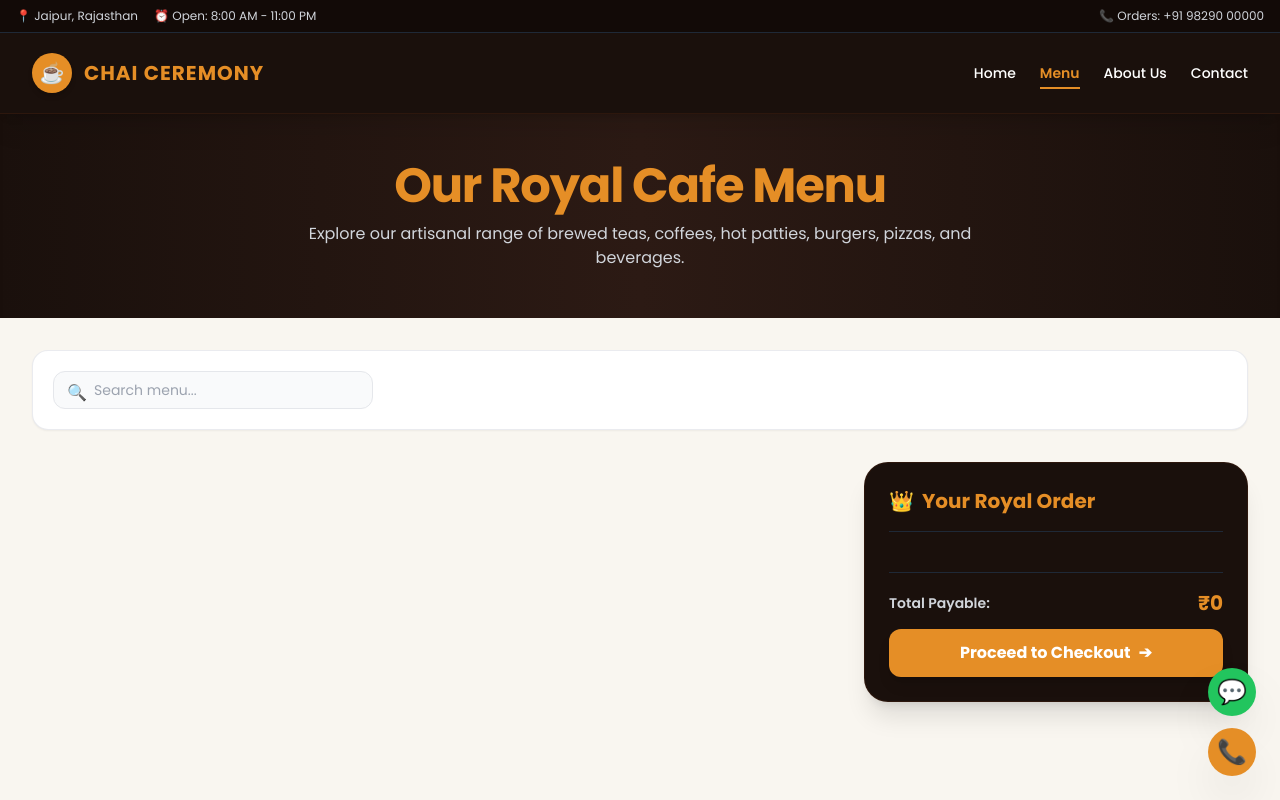
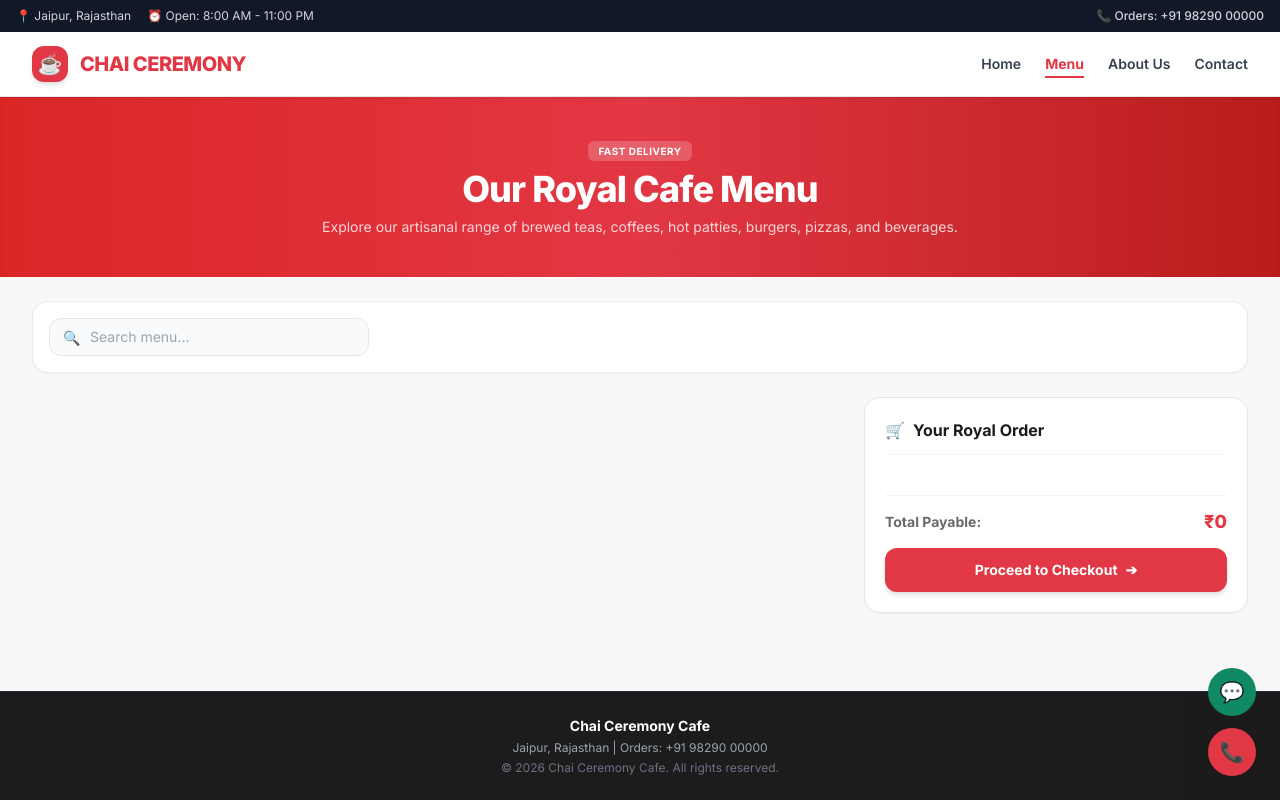
Before and after one commit to brluckyjat-cell/cafe-system, a website: page public/menu.html in a window 1280 px wide. Drawn offline with nearby package versions, Linux system fonts and the light colour scheme.

Commit message:
Update menu.html

```diff
--- a/public/menu.html
+++ b/public/menu.html
@@ -3,114 +3,121 @@
 <head>
   <meta charset="UTF-8">
   <meta name="viewport" content="width=device-width, initial-scale=1.0">
-  <title>Chai Ceremony Cafe - Royal Menu</title>
+  <title>Chai Ceremony Cafe - Menu</title>
   <!-- Tailwind CSS CDN -->
   <script src="https://cdn.tailwindcss.com"></script>
   <!-- Google Fonts -->
-  <link href="https://fonts.googleapis.com/css2?family=Poppins:wght@300;400;500;600;700&display=swap" rel="stylesheet">
+  <link href="https://fonts.googleapis.com/css2?family=Inter:wght@300;400;500;600;700;800&display=swap" rel="stylesheet">
   <script>
     tailwind.config = {
       theme: {
         extend: {
           colors: {
-            brandDark: '#1a100c',
-            brandGold: '#e58e26',
-            brandGoldHover: '#d37f19',
-            brandBg: '#f9f6f0',
+            zomatoRed: '#e23744',
+            zomatoRedHover: '#cb202d',
+            zomatoDark: '#1c1c1c',
+            zomatoBg: '#f8f8f8',
+            zomatoSubtext: '#696969',
+            vegGreen: '#0f8a65'
           },
           fontFamily: {
-            sans: ['Poppins', 'sans-serif'],
+            sans: ['Inter', 'sans-serif'],
           }
         }
       }
     }
   </script>
 </head>
-<body class="bg-brandBg text-gray-800 font-sans antialiased selection:bg-brandGold selection:text-white">
+<body class="bg-zomatoBg text-zomatoDark font-sans antialiased min-h-screen flex flex-col">
 
-  <!-- Top Info Bar -->
-  <div class="bg-[#120a07] text-gray-300 text-xs py-2 px-4 border-b border-gray-800">
+  <!-- Top Info Bar (Zomato Style Header Top) -->
+  <div class="bg-gray-900 text-gray-300 text-xs py-2 px-4">
     <div class="max-w-7xl mx-auto flex flex-wrap justify-between items-center gap-2">
       <div class="flex items-center gap-4">
         <span>📍 Jaipur, Rajasthan</span>
         <span>⏰ Open: 8:00 AM - 11:00 PM</span>
       </div>
       <div>
-        <a href="tel:+919829000000" class="hover:text-brandGold transition">📞 Orders: +91 98290 00000</a>
+        <a href="tel:+919829000000" class="hover:text-zomatoRed transition font-medium">📞 Orders: +91 98290 00000</a>
       </div>
     </div>
   </div>
 
-  <!-- Navigation Bar -->
-  <nav class="bg-brandDark text-white sticky top-0 z-40 shadow-xl border-b border-amber-900/20">
-    <div class="max-w-7xl mx-auto px-4 sm:px-6 lg:px-8 h-20 flex items-center justify-between">
+  <!-- Navbar -->
+  <nav class="bg-white border-b border-gray-200 sticky top-0 z-40 shadow-sm">
+    <div class="max-w-7xl mx-auto px-4 sm:px-6 lg:px-8 h-16 flex items-center justify-between">
       <div class="flex items-center gap-3">
-        <div class="w-10 h-10 bg-brandGold rounded-full flex items-center justify-center text-xl shadow-md">☕</div>
-        <a href="index.html" class="text-xl font-bold tracking-wider text-brandGold hover:text-brandGoldHover transition">CHAI CEREMONY</a>
+        <div class="w-9 h-9 bg-zomatoRed text-white rounded-xl flex items-center justify-center font-black text-xl shadow-md">☕</div>
+        <a href="index.html" class="text-xl font-extrabold tracking-tight text-zomatoRed hover:text-zomatoRedHover transition">CHAI CEREMONY</a>
       </div>
-      <ul class="flex items-center gap-6 text-sm font-medium">
-        <li><a href="index.html" class="hover:text-brandGold transition">Home</a></li>
-        <li><a href="menu.html" class="text-brandGold font-semibold border-b-2 border-brandGold pb-1">Menu</a></li>
-        <li><a href="about.html" class="hover:text-brandGold transition">About Us</a></li>
-        <li><a href="contact.html" class="hover:text-brandGold transition">Contact</a></li>
+      <ul class="flex items-center gap-6 text-xs sm:text-sm font-semibold text-gray-700">
+        <li><a href="index.html" class="hover:text-zomatoRed transition">Home</a></li>
+        <li><a href="menu.html" class="text-zomatoRed border-b-2 border-zomatoRed pb-1 font-bold">Menu</a></li>
+        <li><a href="about.html" class="hover:text-zomatoRed transition">About Us</a></li>
+        <li><a href="contact.html" class="hover:text-zomatoRed transition">Contact</a></li>
       </ul>
     </div>
   </nav>
 
-  <!-- Hero Header -->
-  <section class="bg-gradient-to-r from-brandDark via-[#2c1a14] to-brandDark text-white py-12 px-4 text-center relative overflow-hidden shadow-inner">
-    <div class="max-w-4xl mx-auto relative z-10">
-      <h1 class="text-3xl md:text-5xl font-extrabold text-brandGold tracking-tight mb-3">Our Royal Cafe Menu</h1>
-      <p class="text-gray-300 text-sm md:text-base max-w-2xl mx-auto leading-relaxed">
+  <!-- Zomato Red Hero Section -->
+  <section class="bg-gradient-to-r from-red-600 via-zomatoRed to-red-700 text-white py-10 px-4 text-center shadow-inner">
+    <div class="max-w-4xl mx-auto">
+      <span class="bg-white/20 text-white text-[10px] font-bold px-2.5 py-1 rounded-md uppercase tracking-wider">Fast Delivery</span>
+      <h1 class="text-3xl md:text-4xl font-extrabold tracking-tight mt-2 mb-2">Our Royal Cafe Menu</h1>
+      <p class="text-white/80 text-xs md:text-sm max-w-2xl mx-auto">
         Explore our artisanal range of brewed teas, coffees, hot patties, burgers, pizzas, and beverages.
       </p>
     </div>
   </section>
 
-  <!-- Search & Filter Controls -->
-  <section class="max-w-7xl mx-auto px-4 sm:px-6 lg:px-8 mt-8">
-    <div class="bg-white p-4 md:p-5 rounded-2xl shadow-sm border border-gray-200/80 flex flex-col md:flex-row items-center justify-between gap-4">
-      <!-- Search Box -->
+  <!-- Search & Category Filters (Retaining original IDs) -->
+  <section class="max-w-7xl mx-auto px-4 sm:px-6 lg:px-8 mt-6 w-full">
+    <div class="bg-white p-4 rounded-2xl shadow-sm border border-gray-200/80 flex flex-col md:flex-row items-center justify-between gap-4">
+
+      <!-- Search Input (Same ID: search-input) -->
       <div class="relative w-full md:w-80">
-        <span class="absolute left-3.5 top-2.5 text-gray-400">🔍</span>
-        <input type="text" id="search-input" placeholder="Search menu..." class="w-full pl-10 pr-4 py-2 bg-gray-50 border border-gray-200 rounded-xl text-sm focus:outline-none focus:ring-2 focus:ring-brandGold focus:bg-white transition" />
+        <span class="absolute left-3.5 top-2.5 text-gray-400 text-sm">🔍</span>
+        <input type="text" id="search-input" placeholder="Search menu..." class="w-full pl-10 pr-4 py-2 bg-gray-50 border border-gray-200 rounded-xl text-sm focus:outline-none focus:border-zomatoRed focus:bg-white transition" />
       </div>
 
-      <!-- Categories Container -->
+      <!-- Categories Container (Same ID: category-buttons) -->
       <div id="category-buttons" class="flex gap-2 overflow-x-auto w-full md:w-auto pb-2 md:pb-0 scrollbar-none">
-        <!-- JS se category buttons yahin load honge -->
+        <!-- Aapki existing JavaScript buttons yahan inject karegi -->
       </div>
+
     </div>
   </section>
 
-  <!-- Main Content Layout (Menu Grid + Cart Sidebar) -->
-  <div class="max-w-7xl mx-auto px-4 sm:px-6 lg:px-8 py-8 grid lg:grid-cols-3 gap-8 items-start">
+  <!-- Main Grid (Same IDs: menu-container, cart-sidebar, cart-items, cart-total, checkout-btn) -->
+  <div class="max-w-7xl mx-auto px-4 sm:px-6 lg:px-8 py-6 w-full grid lg:grid-cols-3 gap-8 items-start flex-1">
 
-    <!-- Food Items Grid Container -->
-    <main id="menu-container" class="lg:col-span-2 grid sm:grid-cols-2 gap-6">
-      <!-- JavaScript se food cards yahin inject honge -->
+    <!-- Food Items Grid Container (Same ID: menu-container) -->
+    <main id="menu-container" class="lg:col-span-2 grid sm:grid-cols-2 gap-4">
+      <!-- Aapki existing JavaScript food cards yahan render karegi -->
     </main>
 
-    <!-- Sidebar Cart -->
-    <aside id="cart-sidebar" class="bg-brandDark text-white p-6 rounded-3xl shadow-xl sticky top-24 border border-amber-900/20">
-      <div class="pb-4 border-b border-gray-800 mb-4 flex items-center justify-between">
-        <h2 class="text-xl font-bold text-brandGold flex items-center gap-2">
-          <span>👑</span> Your Royal Order
+    <!-- Sidebar Cart Container (Same ID: cart-sidebar) -->
+    <aside id="cart-sidebar" class="bg-white rounded-2xl border border-gray-200 p-5 shadow-sm sticky top-20">
+      <div class="pb-3 border-b border-gray-100 mb-4 flex items-center justify-between">
+        <h2 class="text-base font-bold text-zomatoDark flex items-center gap-2">
+          <span>🛒</span> Your Royal Order
         </h2>
       </div>
 
-      <!-- Dynamic Cart Items -->
-      <div id="cart-items" class="space-y-4 max-h-72 overflow-y-auto pr-1">
-        <!-- Cart list items code yahan JS se dynamically render hota hai -->
+      <!-- Dynamic Cart Items Container (Same ID: cart-items) -->
+      <div id="cart-items" class="space-y-3 max-h-64 overflow-y-auto pr-1 text-xs">
+        <!-- Aapke cart items yahan JS se dynamically render honge -->
       </div>
 
-      <!-- Order Summary & Total -->
-      <div class="mt-6 pt-4 border-t border-gray-800 space-y-3">
-        <div class="flex justify-between items-center text-sm font-semibold">
-          <span class="text-gray-300">Total Payable:</span>
-          <span id="cart-total" class="text-brandGold text-xl font-bold">₹0</span>
+      <!-- Total & Checkout Action -->
+      <div class="mt-6 pt-3 border-t border-gray-100 space-y-3">
+        <div class="flex justify-between items-center text-sm font-bold">
+          <span class="text-zomatoSubtext">Total Payable:</span>
+          <span id="cart-total" class="text-zomatoRed text-lg font-black">₹0</span>
         </div>
-        <button id="checkout-btn" class="w-full bg-brandGold hover:bg-brandGoldHover text-white font-bold py-3 rounded-xl transition shadow-lg flex items-center justify-center gap-2">
+
+        <!-- Checkout Button (Same ID: checkout-btn) -->
+        <button id="checkout-btn" class="w-full bg-zomatoRed hover:bg-zomatoRedHover text-white font-bold py-3 rounded-xl transition shadow-md text-sm flex items-center justify-center gap-2">
           <span>Proceed to Checkout</span>
           <span>➔</span>
         </button>
@@ -119,26 +126,37 @@
 
   </div>
 
-  <!-- Floating Quick Contact Buttons -->
+  <!-- Floating Contact Buttons (WhatsApp & Phone) -->
   <div class="fixed bottom-6 right-6 flex flex-col gap-3 z-50">
-    <a href="https://wa.me/919829000000" target="_blank" title="WhatsApp Us" class="w-12 h-12 bg-green-500 hover:bg-green-600 text-white rounded-full flex items-center justify-center text-2xl shadow-2xl transition hover:scale-110">
+    <a href="https://wa.me/919829000000" target="_blank" title="WhatsApp Us" class="w-12 h-12 bg-vegGreen hover:bg-green-700 text-white rounded-full flex items-center justify-center text-xl shadow-2xl transition hover:scale-110">
       💬
     </a>
-    <a href="tel:+919829000000" title="Call Cafe" class="w-12 h-12 bg-brandGold hover:bg-brandGoldHover text-white rounded-full flex items-center justify-center text-2xl shadow-2xl transition hover:scale-110">
+    <a href="tel:+919829000000" title="Call Cafe" class="w-12 h-12 bg-zomatoRed hover:bg-zomatoRedHover text-white rounded-full flex items-center justify-center text-xl shadow-2xl transition hover:scale-110">
       📞
     </a>
   </div>
 
-  <!-- Checkout Modal Container -->
-  <div id="checkout-modal" class="hidden fixed inset-0 bg-black/70 backdrop-blur-sm z-50 flex items-center justify-center p-4">
-    <div class="bg-white rounded-3xl p-6 md:p-8 max-w-md w-full shadow-2xl relative border border-gray-100">
-      <div class="flex justify-between items-center mb-4">
-        <h2 class="text-2xl font-bold text-gray-900">Checkout Details</h2>
-        <button id="close-modal-btn" class="text-gray-400 hover:text-gray-700 text-xl font-bold">&times;</button>
+  <!-- Checkout Modal Container (Same IDs: checkout-modal, close-modal-btn) -->
+  <div id="checkout-modal" class="hidden fixed inset-0 bg-black/60 backdrop-blur-sm z-50 flex items-center justify-center p-4">
+    <div class="bg-white rounded-2xl p-6 max-w-md w-full shadow-2xl relative border border-gray-100">
+      <div class="flex justify-between items-center mb-4 pb-2 border-b border-gray-100">
+        <h2 class="text-xl font-bold text-zomatoDark">Checkout Details</h2>
+        <button id="close-modal-btn" class="text-gray-400 hover:text-gray-700 text-2xl font-bold leading-none">&times;</button>
       </div>
-      <!-- Modal Form content -->
+      <!-- Aapka Checkout Modal Form yahan render hoga -->
     </div>
   </div>
 
+  <!-- Footer -->
+  <footer class="bg-zomatoDark text-gray-400 py-6 border-t border-gray-800 text-xs mt-auto">
+    <div class="max-w-7xl mx-auto px-4 text-center space-y-1">
+      <p class="text-white font-bold text-sm">Chai Ceremony Cafe</p>
+      <p>Jaipur, Rajasthan | Orders: +91 98290 00000</p>
+      <p class="text-gray-500">© 2026 Chai Ceremony Cafe. All rights reserved.</p>
+    </div>
+  </footer>
+
+  <!-- Link to your existing JS logic file -->
+  <script src="../js/script.js"></script>
 </body>
 </html>
```
